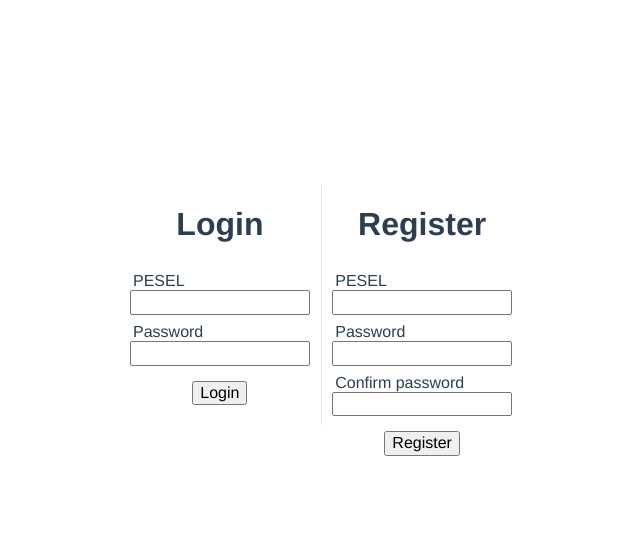
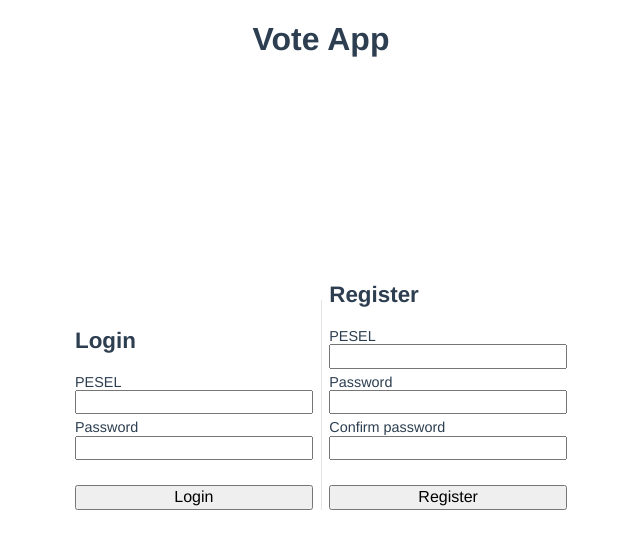
Before and after one commit to kamilczysko/VotingWebApp, a Vue app in the folder frontend/vote-app-view/: page / in a window 1280 px wide. Shown: the top 548 px of the page, without its empty margins (319-959 px from the left). Built offline with nearby package versions, Linux system fonts and the light colour scheme.

Commit message:
add login form view without logic

```diff
--- a/frontend/vote-app-view/src/App.vue
+++ b/frontend/vote-app-view/src/App.vue
@@ -1,7 +1,10 @@
 <template>
-  <body>
+  <main class="main">
+    <nav>
+      <h1>Vote App</h1>
+    </nav>
     <UserForm/>
-  </body>
+  </main>
 </template>
 
 <script>
@@ -14,11 +17,13 @@ export default {
 }
 </script>
 
-<style>
-  body {
-    height: 80vh;
-    width: 100vw;
-    display: flex;
-    align-content: center;
+<style scoped>
+  h1 {
+    text-align: center;
   }
+ main {
+   display: flex;
+   height: 80vh;
+   flex-direction: column;
+ }
 </style>
--- a/frontend/vote-app-view/src/assets/css/style.css
+++ b/frontend/vote-app-view/src/assets/css/style.css
@@ -2,6 +2,8 @@
     font-family: Avenir, Helvetica, Arial, sans-serif;
     -webkit-font-smoothing: antialiased;
     -moz-osx-font-smoothing: grayscale;
-    text-align: center;
+    /* text-align: center; */
     color: #2c3e50;
+    /* width: 90vw;
+    height: 90vh; */
   }
--- a/frontend/vote-app-view/src/components/UserForm.vue
+++ b/frontend/vote-app-view/src/components/UserForm.vue
@@ -1,15 +1,15 @@
 <template>
-    <section>
-        <form>
+    <form>
+        <section class="login">
             <h1>Login</h1>
             <label>PESEL</label>
             <input v-model="login" type="text" name="" id="">
             <label>Password</label>
             <input v-model="password" type="password" name="" id="">
             <button class="userActionButton">Login</button>
-        </form>
+        </section>
         <div class="separator"></div>
-        <form>
+        <section class="register">
             <h1>Register</h1>
             <label>PESEL</label>
             <input v-model="newLogin" type="text" name="" id="">
@@ -18,8 +18,8 @@
             <label>Confirm password</label>
             <input v-model="newPasswordConfirmation" type="password" name="" id="">
             <button class="userActionButton">Register</button>
-        </form>
-    </section>
+        </section>
+    </form>
 </template>
 
 <script>
@@ -37,43 +37,41 @@ export default {
 }
 </script>
 
-<style>
-    h1{
-        font-size: 1.2em;
+<style scoped>
+    h1 {
+        text-align: center;
+        font-size: 1.4em;
+        justify-self: start;
+        align-self: flex-start;
     }
-    label{
-        align-self: flex-start;
-        margin-left: 4px;
-        margin-top: 8px;
+    label {
+        font-size: .9rem;
+        margin-top:5px;
     }
-    .userActionButton{
-        width: fit-content;
-        margin-top: 15px;
-    }
-    input {
-        align-items: flex-start;
-        margin-bottom: 5px;
-        width: 95%;
-        margin-bottom: 5px;
+    form {
+        width: 500px;
+        height: 300px;
+        display: flex;
+        flex-direction: row;
+        margin: auto;
     }
     section {
         display: flex;
-        flex-direction: row;
-        height: fit-content;
-        width: 30vw;
-        margin: auto;
+        flex-direction: column;
+        justify-content: end;
+        margin: 0px 4px;
+        width: 100%;
+        height: 100%;
     }
-    form {
-        display: flex;
-        flex-direction: column;
-        align-items: center;
-        width: 100%;
+
+    .separator {
+        width: 1px;
+        height: 70%;
+        margin: 0px 4px;
+        align-self: flex-end;
+        background: #E7E3E2;
     }
-    .separator {
-        height: 15rem;
-        width: 1px;
-        background: #E7E3E2;
-        margin: auto;
-        margin: 1px 10px;
+    .userActionButton{
+        margin-top: 25px;
     }
 </style>
--- a/frontend/vote-app-view/src/main.js
+++ b/frontend/vote-app-view/src/main.js
@@ -1,6 +1,5 @@
 import { createApp } from 'vue'
 import App from './App.vue'
-
 
 require('@/assets/css/normalize.css')
 require('@/assets/css/style.css')
```
